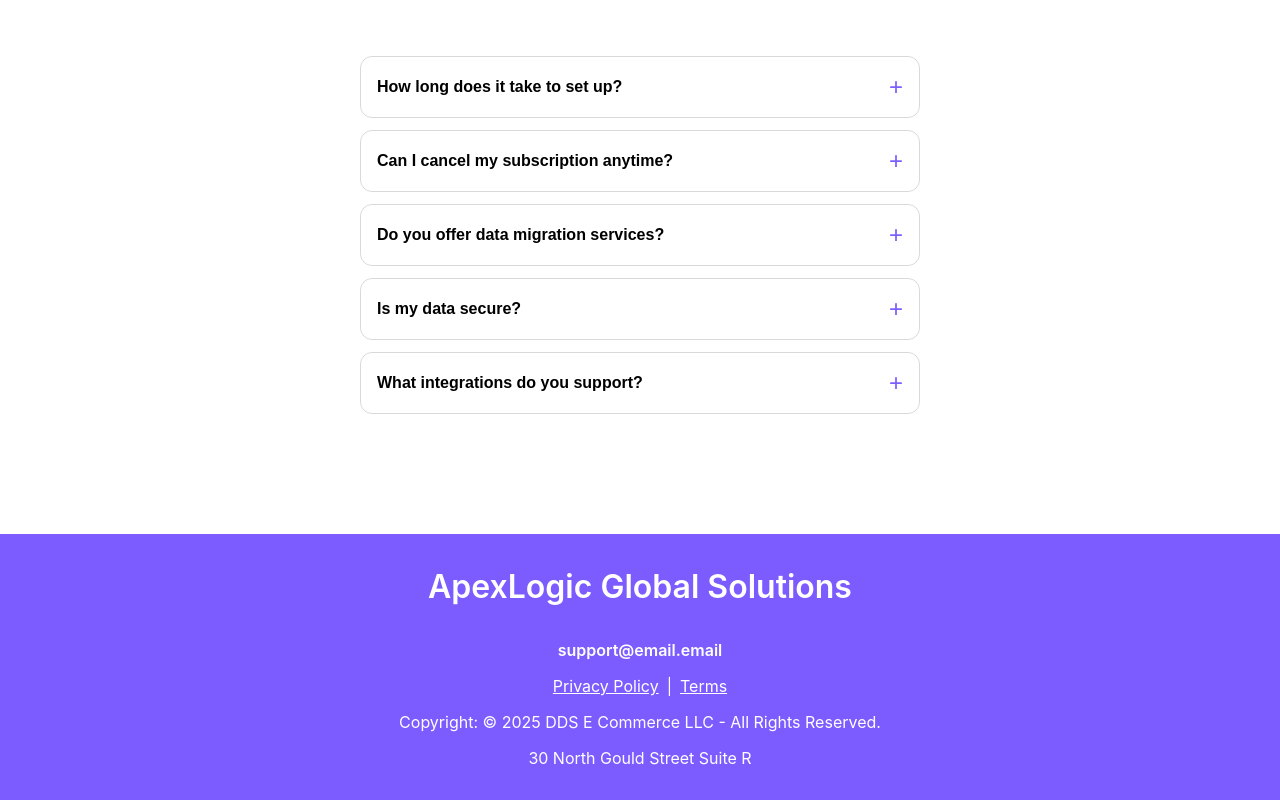
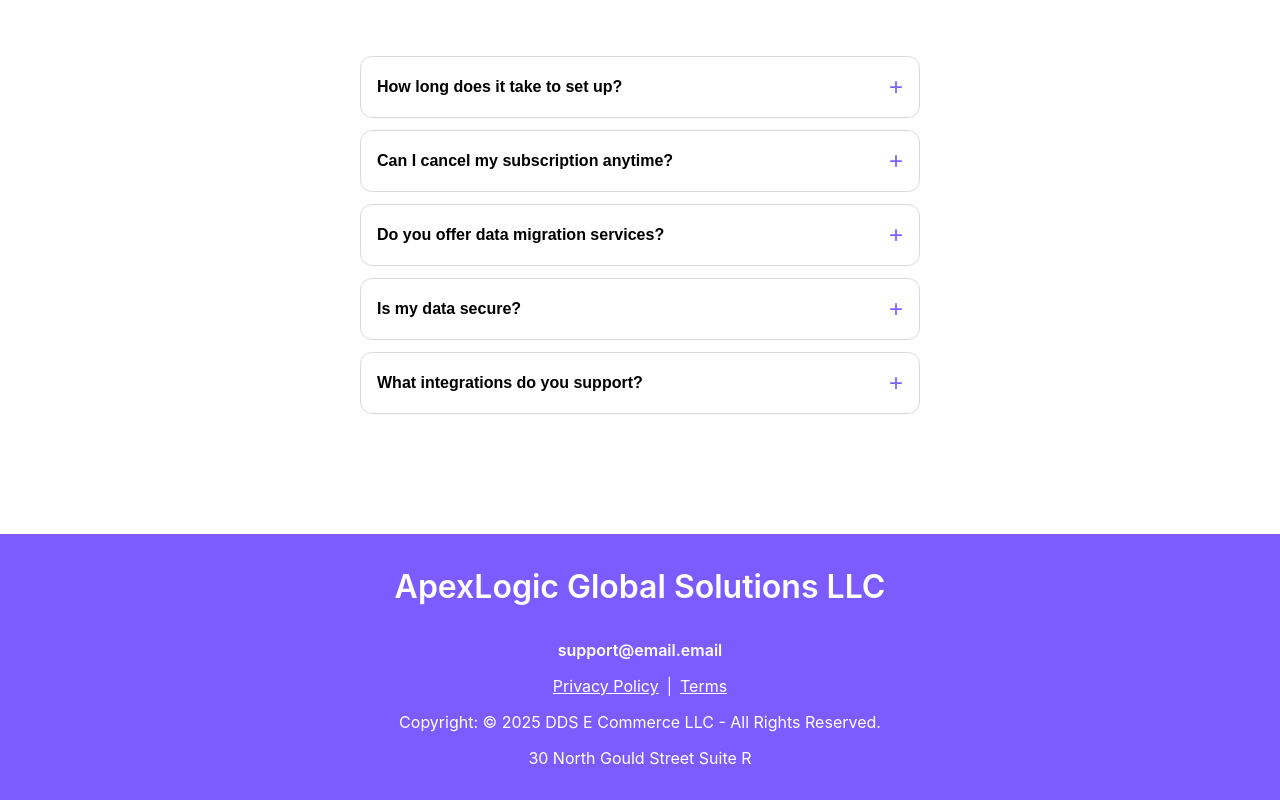
Before and after one commit to Levnaic/Omnicon-Landing-Next, a Next.js app: page / in a window 1280 px wide. Shown: the part 2917-3717 px from the top of the page. Built offline with nearby package versions, Linux system fonts and the light colour scheme.

Commit message:
dodato full name u footer-u, update todo posle sastanka

```diff
--- a/src/components/layout/footer/footer.tsx
+++ b/src/components/layout/footer/footer.tsx
@@ -9,7 +9,7 @@ const Footer = () => {
   return (
     <Section id="footer">
       <div className="footer">
-        <h2>{company.name}</h2>
+        <h2>{company.fullName}</h2>
         <Link href={"support"} className="footer-support-link">
           {company.supportEmail}
         </Link>
```
Also changed, not shown: 1 other file (tests, documents, lock files or other folders).
